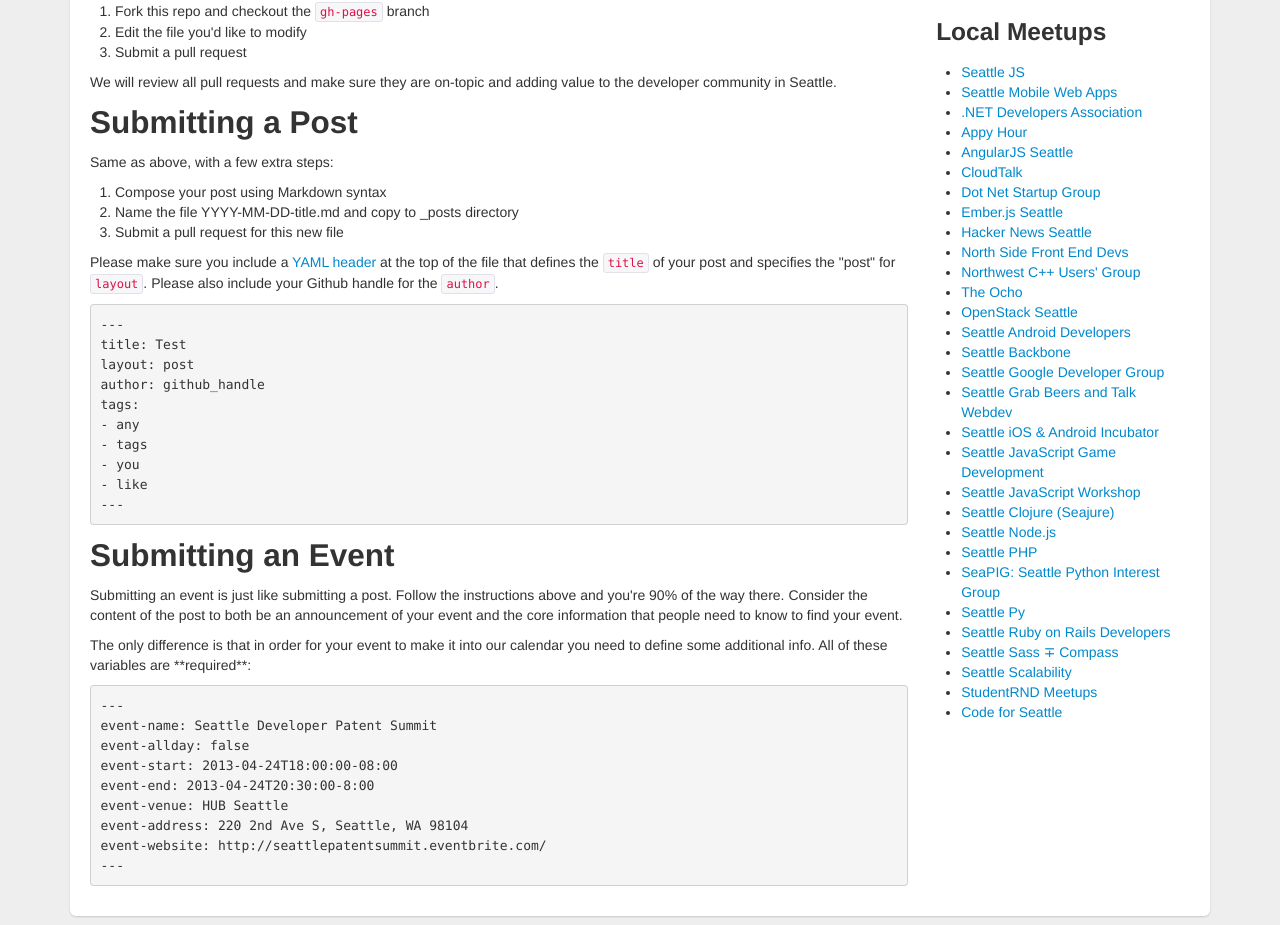
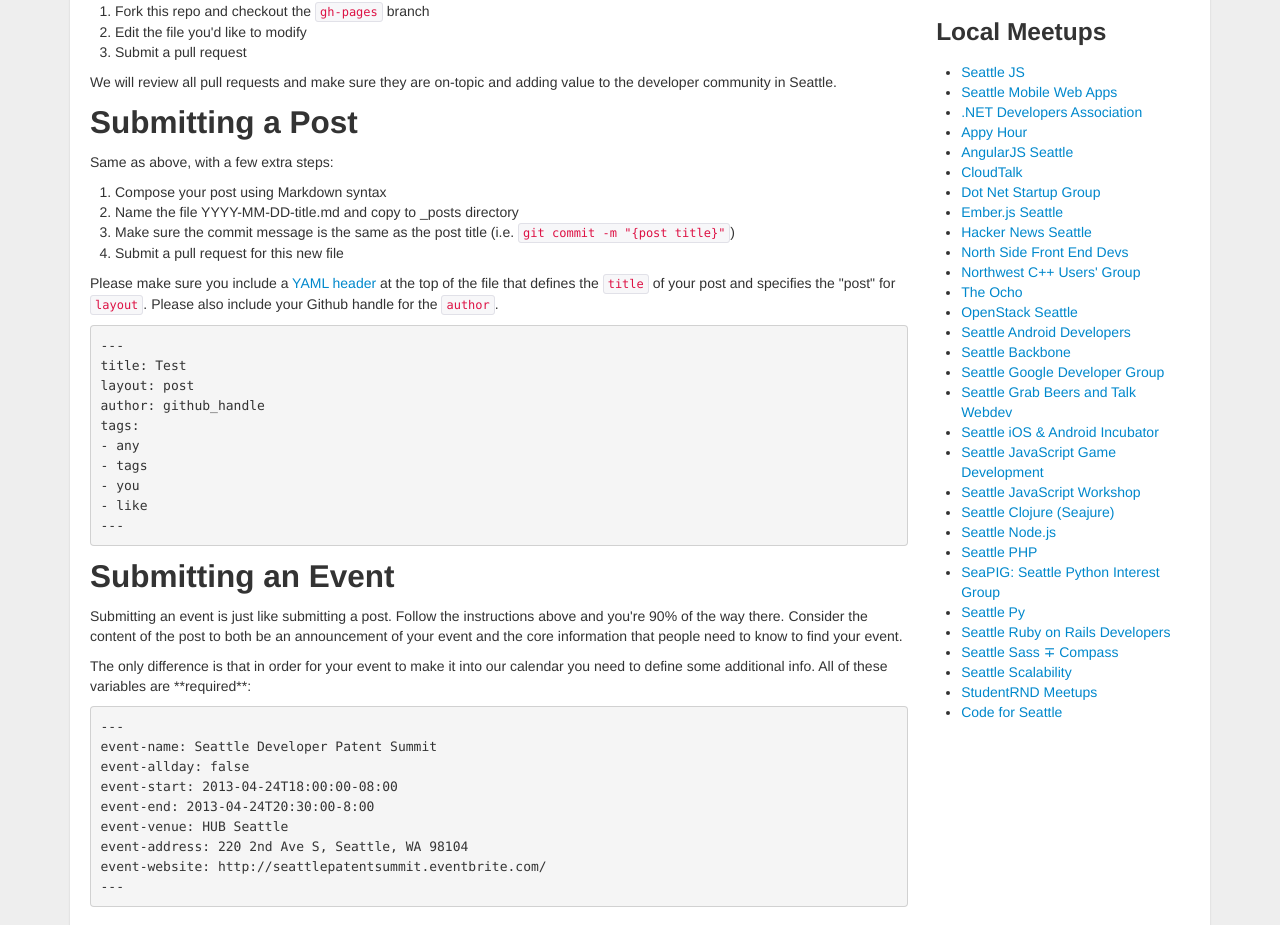
Before and after one commit to crtr0/seattlehacks, a Jekyll site: the page built from submit.html, in a window 1280 px wide and 1346 px high. Shown: the part 349-1274 px from the top of the window. Built offline with Jekyll 4.4.1, drawn with Linux system fonts in a browser that asks for light colours; Markdown is read by kramdown in place of the engine named in the settings.

Commit message:
Update submit.html

```diff
--- a/submit.html
+++ b/submit.html
@@ -21,6 +21,7 @@
 <ol>
 	<li>Compose your post using Markdown syntax</li>
 	<li>Name the file YYYY-MM-DD-title.md and copy to _posts directory</li>
+	<li>Make sure the commit message is the same as the post title (i.e. <code>git commit -m "{post title}"</code>)</li>
 	<li>Submit a pull request for this new file</li>
 </ol>
 <p>Please make sure you include a <a href="https://github.com/mojombo/jekyll/wiki/YAML-Front-Matter">YAML header</a> at the top of the file that defines the <code>title</code> of your post and specifies the "post" for <code>layout</code>. Please also include your Github handle for the <code>author</code>.</p>
```
